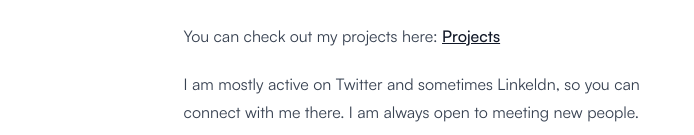
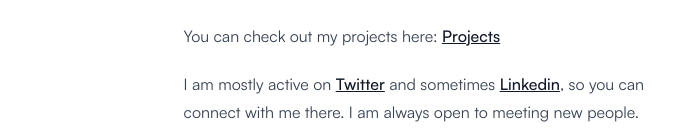
Before and after one commit to adeleke5140/portfolio-v2, a Next.js app: page /about in a window 1280 px wide. Shown: the part 702-837 px from the top of the page, without its empty margins (34-728 px from the left). Built offline with nearby package versions, Linux system fonts and the light colour scheme.

Commit message:
update text

```diff
--- a/src/pages/about.tsx
+++ b/src/pages/about.tsx
@@ -80,8 +80,11 @@ const About = () => {
             <Link href="/projects">Projects</Link>
           </p>
           <p>
-            I am mostly active on Twitter and sometimes Linkeldn, so you can
-            connect with me there. I am always open to meeting new people.
+            I am mostly active on{" "}
+            <a href="https://twitter.com/adeleke5140">Twitter</a> and sometimes{" "}
+            <a href="https://www.linkedin.com/in/adeleke5140/">Linkedin</a>, so
+            you can connect with me there. I am always open to meeting new
+            people.
           </p>
         </section>
       </PageWrapper>
```
